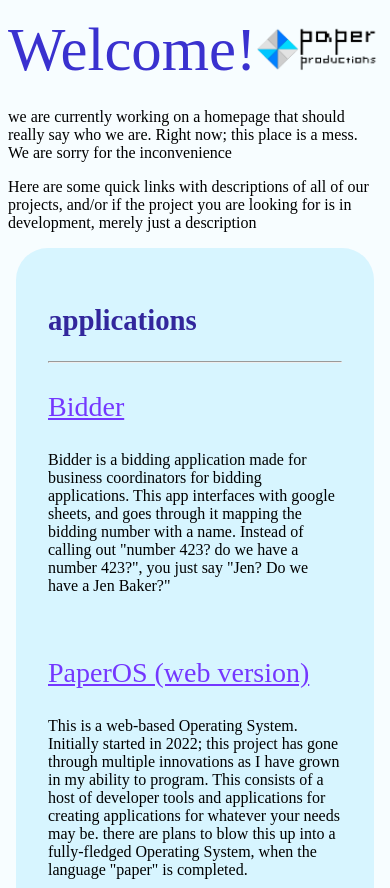
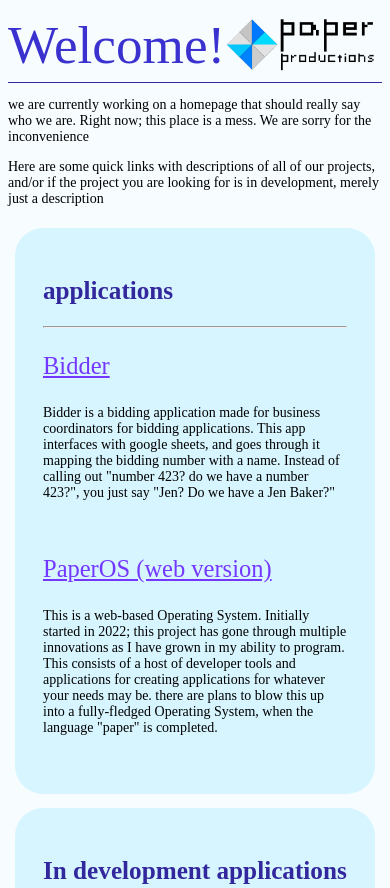
Before and after one commit to ilnomR0/home, a website: page frontend/index.html in a window 390 px wide. Shown: the top 888 px of the page. Drawn offline with Linux system fonts and the light colour scheme; a web font is replaced by a local one.

Commit message:
dynamic resizing added

```diff
--- a/frontend/assets/styles/homepage.css
+++ b/frontend/assets/styles/homepage.css
@@ -1,13 +1,35 @@
 #title{
   display:flex;
   justify-content:space-between;
-  border-bottom:var(--header1);
+  border-bottom:1px var(--header2) solid;
   align-items:center;
 }
+
+
 
 #title > *{
   margin:0;
   padding:0;
+}
+
+#applications{
+  display:flex;
+  flex-direction:row;
+  justify-content:center;
+}
+#applications > *{
+  width:100%;
+  max-width:460px;
+}
+@media (max-width: 900px) {
+  #applications{
+    flex-direction:column;
+    justify-content:initial;
+  }
+  #applications > * {
+  width:inherit;
+  max-width:initial;
+}
 }
 
 #titleLogo{
--- a/frontend/assets/styles/main.css
+++ b/frontend/assets/styles/main.css
@@ -45,6 +45,10 @@
     --anchor-active: color-mix(in lab, var(--logoC4), #f0f 50%);
     --anchor: color-mix(in lab, var(--logoC4), #f0f 19%);
   }
+}
+
+html {
+  font-size: clamp(14px, 1.2vw + 0.5rem, 18px);
 }
 
 body{
--- a/frontend/index.html
+++ b/frontend/index.html
@@ -3,7 +3,7 @@
 
 <head>
   <meta charset="UTF-8">
-  <meta name="viewport" content="width=device-width, initial-scale=1.0">
+  <meta name="viewport" content="width=device-width, initial-scale=1.1">
 
   <title>Paper Productions</title>
 
@@ -24,12 +24,12 @@
     </picture>
   </div>
 
-  <div id="applications">
     <p>we are currently working on a homepage that should really say who we are. Right now; this place is a mess. We are
       sorry for the inconvenience
     <p>
     <p>Here are some quick links with descriptions of all of our projects, and/or if the project you are looking for is
       in development, merely just a description</p>
+  <div id="applications">
 
 
     <div class="descContainer">
```
